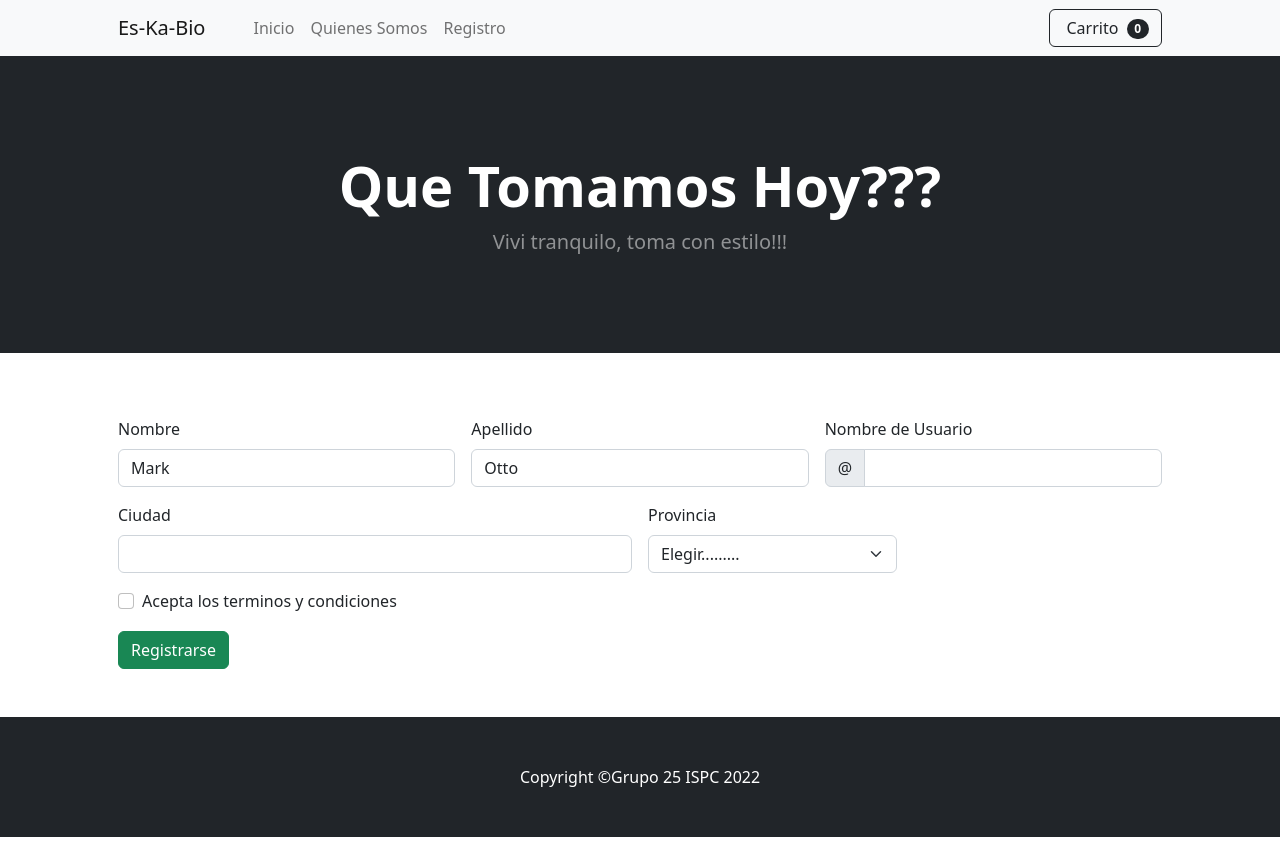
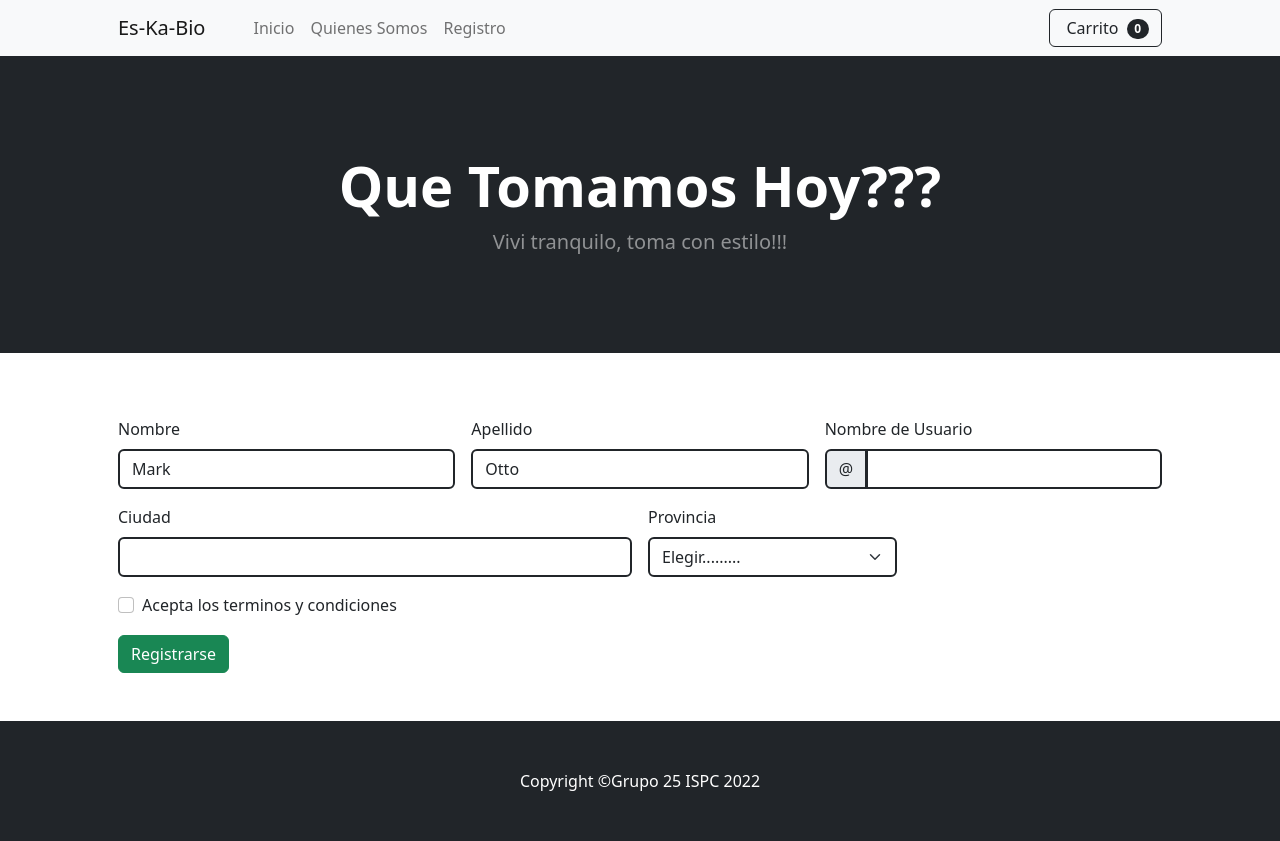
Before and after one commit to PPROF2-2022ProgWeb/g25-aula2-dpto-com-g25, an Angular app: page /registro in a window 1280 px wide. Built offline with nearby package versions, Linux system fonts and the light colour scheme.

Commit message:
corregi imagen card y formulario

```diff
--- a/src/app/pages/registro/registro.component.html
+++ b/src/app/pages/registro/registro.component.html
@@ -1,15 +1,15 @@
 <div class="container px-4 px-lg-5 ">
-<form class="row g-3 needs-validation mt-5 mb-5" novalidate>
-    <div class="col-md-4">
+<form class="row g-3 needs-validation mt-5 mb-5 " novalidate>
+    <div class="col-md-4 ">
       <label for="validationCustom01" class="form-label">Nombre</label>
-      <input type="text" class="form-control" id="validationCustom01" value="Mark" required>
+      <input type="text" class="form-control border border-2 border-dark" id="validationCustom01" value="Mark" required>
       <div class="valid-feedback">
         Looks good!
       </div>
     </div>
     <div class="col-md-4">
       <label for="validationCustom02" class="form-label">Apellido</label>
-      <input type="text" class="form-control" id="validationCustom02" value="Otto" required>
+      <input type="text" class="form-control border border-2 border-dark" id="validationCustom02" value="Otto" required>
       <div class="valid-feedback">
         Looks good!
       </div>
@@ -17,8 +17,8 @@
     <div class="col-md-4">
       <label for="validationCustomUsername" class="form-label">Nombre de Usuario</label>
       <div class="input-group has-validation">
-        <span class="input-group-text" id="inputGroupPrepend">@</span>
-        <input type="text" class="form-control" id="validationCustomUsername" aria-describedby="inputGroupPrepend" required>
+        <span class="input-group-text border border-2 border-dark" id="inputGroupPrepend">@</span>
+        <input type="text" class="form-control border border-2 border-dark" id="validationCustomUsername" aria-describedby="inputGroupPrepend" required>
         <div class="invalid-feedback">
           Please choose a username.
         </div>
@@ -26,14 +26,14 @@
     </div>
     <div class="col-md-6">
       <label for="validationCustom03" class="form-label">Ciudad</label>
-      <input type="text" class="form-control" id="validationCustom03" required>
+      <input type="text" class="form-control border border-2 border-dark" id="validationCustom03" required>
       <div class="invalid-feedback">
         Please provide a valid city.
       </div>
     </div>
     <div class="col-md-3">
       <label for="validationCustom04" class="form-label ">Provincia</label>
-      <select class="form-select" id="validationCustom04" required>
+      <select class="form-select border border-2 border-dark" id="validationCustom04" required>
         <option selected disabled value="">Elegir.........</option>
         <option>...</option>
       </select>
```
Also changed, not shown: src/assets/img/cerveza-diosa.jpg.
